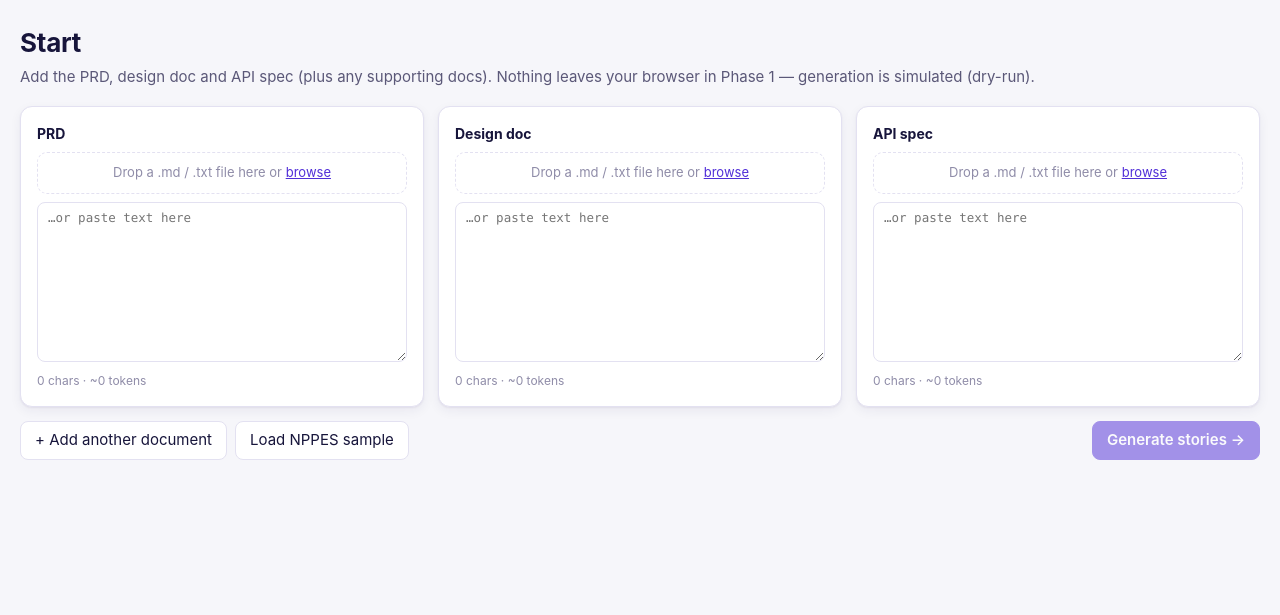
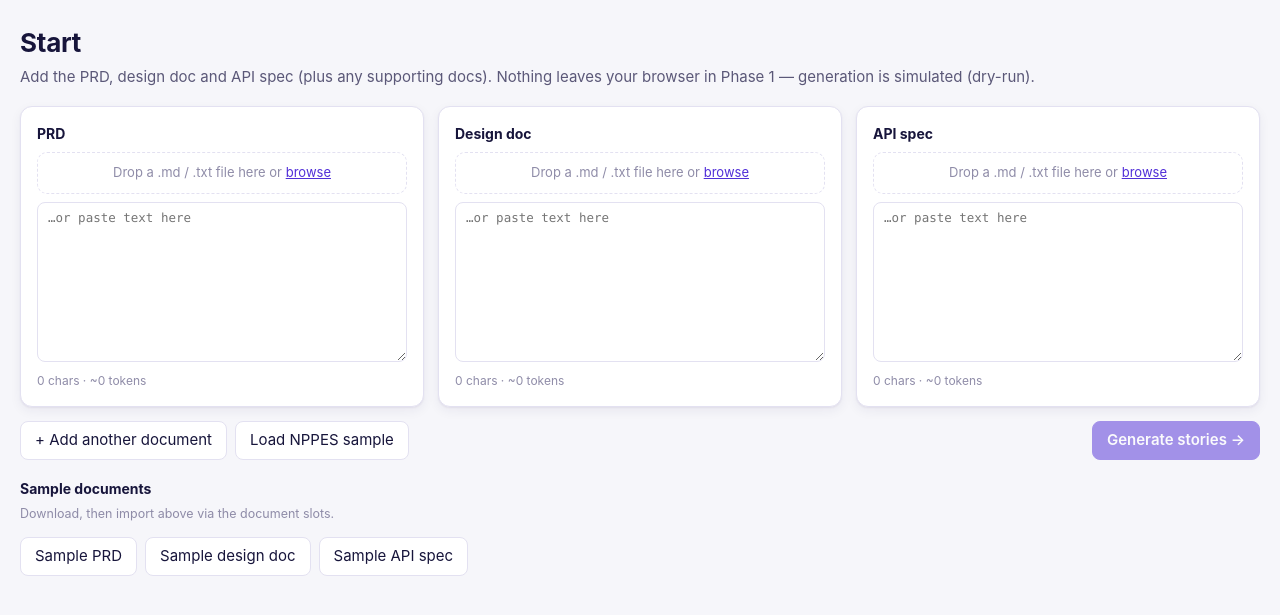
Before and after one commit to rgstack/being-agile, a plain HTML site: page app/index.html in a window 1280 px wide. Shown: the part 61-676 px from the top of the page. Drawn offline with Linux system fonts and the light colour scheme.

Commit message:
Start screen: sample document downloads (PRD, design, API spec)

```diff
--- a/app/css/main.css
+++ b/app/css/main.css
@@ -36,6 +36,7 @@ button:focus-visible,input:focus-visible,select:focus-visible,textarea:focus-vis
 .primary:hover:not(:disabled){filter:brightness(1.1)}
 .primary:disabled{opacity:.5;cursor:not-allowed}
 .ghost:hover,.icon:hover,.sm:hover{background:var(--hover)}
+a.ghost{display:inline-block;color:inherit;text-decoration:none}
 .icon{padding:5px 10px}.sm{padding:3px 8px;font-size:13px}
 input[type=text],input:not([type]),input[type=password],select,textarea{width:100%;border:1px solid var(--line);border-radius:8px;padding:7px 10px;background:#fff}
 textarea{resize:vertical;line-height:1.45}
--- a/app/js/screens.js
+++ b/app/js/screens.js
@@ -81,7 +81,9 @@
       d.extras.map((x, i) => docCard('x', 'Supporting doc ' + (i + 1), x, i)).join('') + '</div>' +
       '<div class="bar"><button class="ghost" data-a="add-extra">+ Add another document</button><button class="ghost" data-a="load-sample">Load NPPES sample</button><span class="grow"></span>' +
       '<button class="primary" data-a="gen-stories"' + (has && !ui.busy ? '' : ' disabled') + '>' + (ui.busy ? 'Generating…' : 'Generate stories →') + '</button></div>' +
-      (ui.error ? '<div class="err">' + esc(ui.error) + '</div>' : '');
+      (ui.error ? '<div class="err">' + esc(ui.error) + '</div>' : '') +
+      '<h3>Sample documents</h3><p class="hint">Download, then import above via the document slots.</p>' +
+      '<div class="bar samples"><a class="ghost" href="data/prd.md" download>Sample PRD</a><a class="ghost" href="data/design.md" download>Sample design doc</a><a class="ghost" href="data/api-spec.md" download>Sample API spec</a></div>';
   }
 
   // ---------- 2. Stories ----------
```
